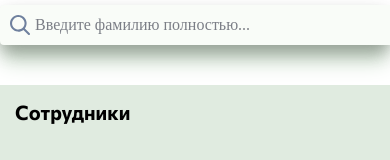
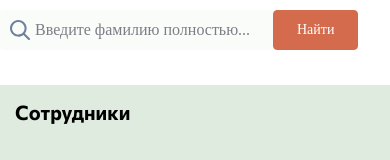
Before and after one commit to franze6/puppy-project, a React app: page /persons in a window 390 px wide. Shown: the top 160 px of the page. Built offline with nearby package versions, Linux system fonts and the light colour scheme; no server answers; a web font is replaced by a local one.

Commit message:
FIX: input search

```diff
--- a/src/App.scss
+++ b/src/App.scss
@@ -31,10 +31,8 @@
 }
 
 .search {
-  width: 100%;
   position: fixed;
   left: 100px;
-  background-color: #0f0202;
   z-index: 2;
 }
 
--- a/src/Components/Search/InputSearch/InputSearch.scss
+++ b/src/Components/Search/InputSearch/InputSearch.scss
@@ -10,7 +10,7 @@
 }
 
 .searchInput {
-  width: 850px;
+  width: 858px;
   background: #f9fcf8;
   border-radius: 4px;
   padding: 0 5px 0 35px;
@@ -24,6 +24,12 @@
 
 @media (max-width: 1100px) {
   .searchInput {
-    width: 470px;
+    max-width: 482px;
   }
 }
+
+@media (max-width: 700px) {
+  .searchInput {
+    max-width: 70vw;
+  }
+}
--- a/src/Components/Search/Search.scss
+++ b/src/Components/Search/Search.scss
@@ -1,18 +1,19 @@
 .fieldSearch {
   display: flex;
-  margin: 15px 0 15px 15px;
+  margin: 15px 15px 15px 15px;
   position: absolute;
   border-radius: 12px;
-  box-shadow: 0 8px 16px #3d3b3b66, 0 18px 20px #d1e2d1;
+}
 
-  // .findButton {
-  //   margin-left: 8px;
-  // }
+@media (max-width: 1100px) {
+  .searchInput {
+    max-width: 482px;
+  }
 }
 
 @media (max-width: 700px) {
   .fieldSearch {
-    margin: 5px 0;
-    max-width: 100vw;
+    margin: 10px 0;
+    max-width: 70vw;
   }
 }
```
